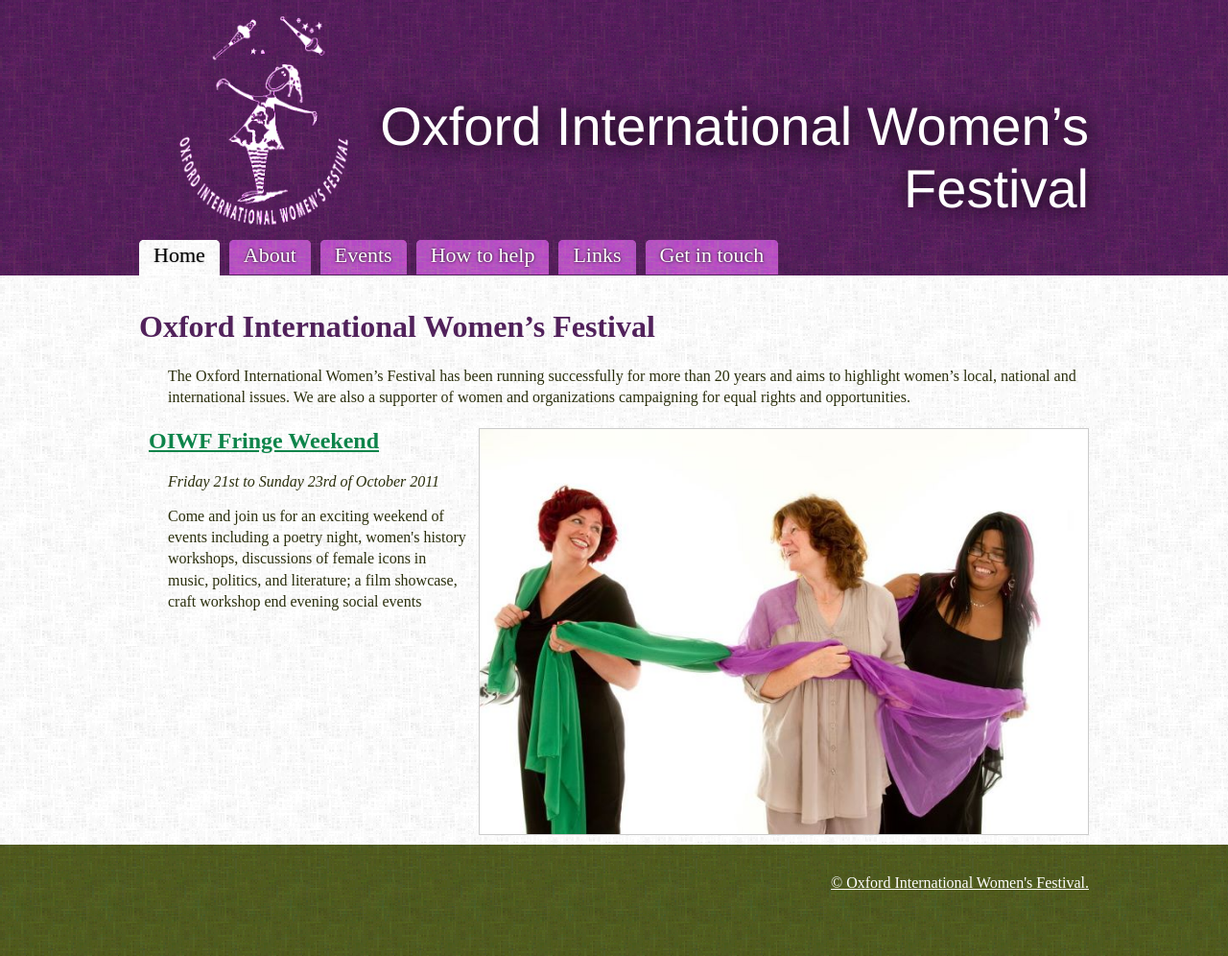
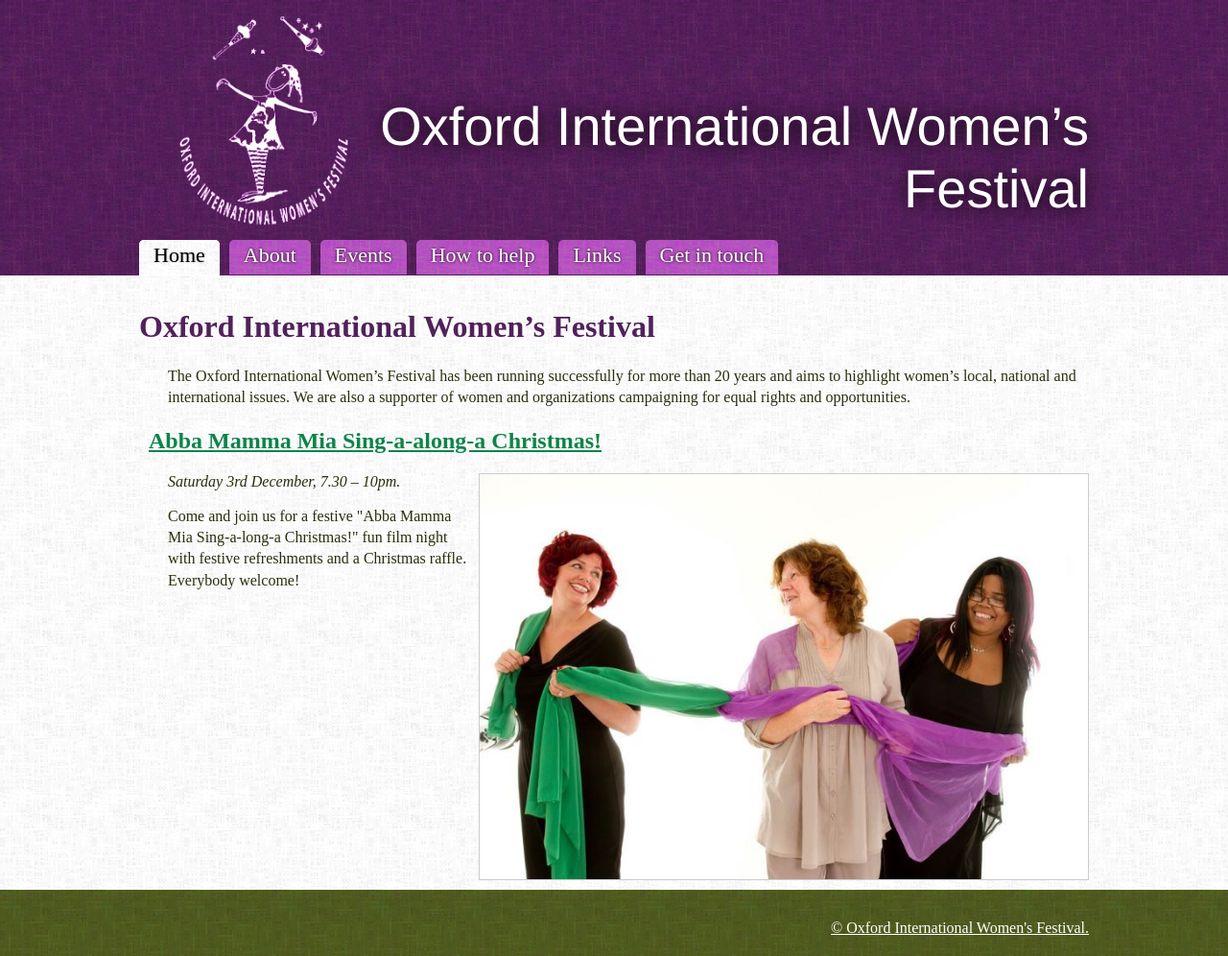
Before and after one commit to oxfordwomen/oxfordwomen.github.com, a Jekyll site: the page built from index.markdown, in a window 1280 px wide. Shown: the whole page at 96% size. Built offline with Jekyll 4.4.1, drawn with Linux system fonts in a browser that asks for light colours; some web fonts are replaced; before the commit the page ends 949 px from its top, so only the background shows below that.

Commit message:
added xmas 2011 event and replaced event on home page

```diff
--- a/events/index.markdown
+++ b/events/index.markdown
@@ -5,3 +5,9 @@
 ---
 
 # Events
+
+## [Abba Mamma Mia Sing-a-along-a Christmas!](/events/sing-xmas/)
+
+*East Oxford Community Centre.*
+
+*Saturday 3rd December, 7.30 &ndash; 10pm.*
--- a/index.markdown
+++ b/index.markdown
@@ -8,9 +8,9 @@
 
 The Oxford International Women's Festival has been running successfully for more than 20 years and aims to highlight women’s local, national and international issues. We are also a supporter of women and organizations campaigning for equal rights and opportunities.
 
+## [Abba Mamma Mia Sing-a-along-a Christmas!](/events/sing-xmas/)
 <div class="feature">
-    <img src="/img/home-1.jpg" alt="Fringe Weekend" title="Fringe Weekend">
-    <h2><a href="/events/fringe-weekend/">OIWF Fringe Weekend</a></h2>
-    <em>Friday 21st to Sunday 23rd of October 2011</em>
-    <p>Come and join us for an exciting weekend of events including a poetry night, women's history workshops, discussions of female icons in music, politics, and literature; a film showcase, craft workshop end evening social events</p>
+    <img src="/img/home-1.jpg" alt="Oxford International Women's Festival" title="Oxford International Women's Festival">
+    <em>Saturday 3rd December, 7.30 &ndash; 10pm.</em>
+    <p>Come and join us for a festive "Abba Mamma Mia Sing-a-long-a Christmas!" fun film night with festive refreshments and a Christmas raffle. Everybody welcome!</p>
 </div>
```
Also changed, not shown: events/sing-xmas/index.markdown (added, +15 -0 lines), img/events/sing-xmas/sing-xmas-flyer.png (added).
